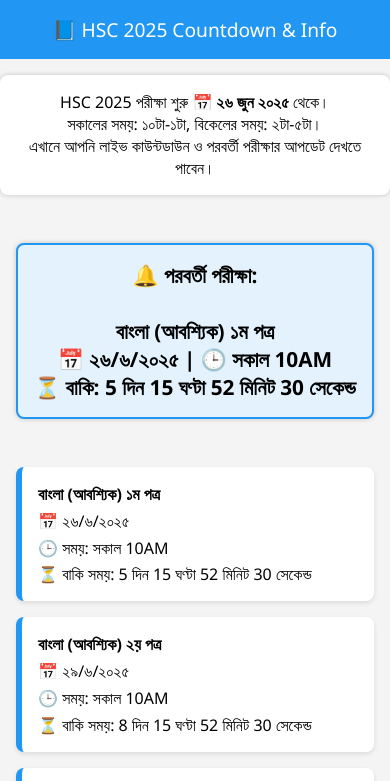
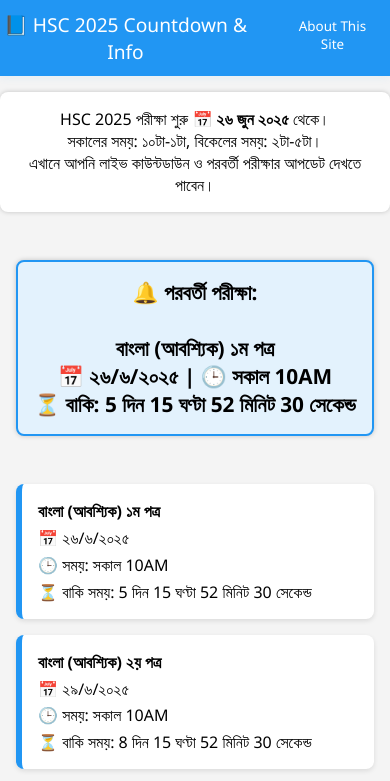
Before and after one commit to shajidul-sobuj/hsc25-countdown, a plain HTML site: page index.html in a window 390 px wide. Shown: the top 781 px of the page. Drawn offline with Linux system fonts and the light colour scheme.

Commit message:
Add files via upload

```diff
--- /dev/null
+++ b/about.css
@@ -0,0 +1,197 @@
+body {
+            background: #fafbfc;
+            font-family: 'Segoe UI', Arial, sans-serif;
+            color: #333;
+            margin: 0;
+            padding: 0;
+        }
+        .about-container {
+            max-width: 600px;
+            margin: 40px auto 0 auto;
+            background: #fff;
+            border-radius: 12px;
+            box-shadow: 0 2px 8px rgba(0,0,0,0.07);
+            padding: 2rem 2.5rem 1.5rem 2.5rem;
+        }
+        h2 {
+            color: #2196f3;
+            margin-top: 0;
+            margin-bottom: 1rem;
+        }
+        .about-container p {
+            line-height: 1.7;
+            margin: 0.7em 0;
+        }
+        .dev-card {
+            display: flex;
+            align-items: center;
+            gap: 1.2rem;
+            background: #f5f7fa;
+            border-radius: 8px;
+            padding: 1.2rem 1.2rem 1.2rem 1.2rem;
+            margin: 1.5rem 0 1.2rem 0;
+            box-shadow: 0 1px 4px rgba(33,150,243,0.07);
+        }
+        .dev-avatar {
+            width: 64px;
+            height: 64px;
+            border-radius: 50%;
+            background: #e3eaf3;
+            object-fit: cover;
+            border: 2px solid #2196f3;
+        }
+        .dev-info {
+            flex: 1;
+        }
+        .dev-info h3 {
+            margin: 0 0 0.2em 0;
+            color: #1769aa;
+            font-size: 1.2em;
+        }
+        .dev-info p {
+            margin: 0;
+            font-size: 1em;
+            color: #555;
+        }
+        .contact-btns {
+            margin-top: 1em;
+            display: flex;
+            gap: 0.7em;
+            flex-wrap: wrap;
+        }
+        .link-btn {
+            display: inline-block;
+            padding: 0.45em 1.2em;
+            font-size: 1em;
+            color: #fff;
+            background: #2196f3;
+            border: none;
+            border-radius: 4px;
+            text-decoration: none;
+            cursor: pointer;
+            transition: background 0.2s;
+            box-shadow: 0 1px 3px rgba(33,150,243,0.08);
+        }
+        .link-btn:hover, .link-btn:focus {
+            background: #1769aa;
+        }
+        .credit {
+            text-align: left;
+            padding: 1.5rem 0 0.5rem 2.5rem;
+            color: #888;
+            font-size: 1rem;
+        }
+        @media (max-width: 700px) {
+            .about-container {
+                padding: 1rem;
+                margin: 20px 8px 0 8px;
+            }
+            .dev-card {
+                flex-direction: column;
+                align-items: flex-start;
+                gap: 0.7rem;
+            }
+            .credit {
+                padding-left: 1rem;
+            }
+        }
+
+        nav {
+  background-color: #2196f3;
+  padding: 10px 20px;
+  position: fixed;
+  top: 0;
+  left: 0;
+  width: 100vw;
+  z-index: 1000;
+  box-shadow: 0 2px 8px rgba(33,150,243,0.07);
+  display: flex;
+  align-items: center;
+  justify-content: space-between;
+}
+
+.nav-title {
+  color: #fff;
+  font-size: 1.25em;
+  font-weight: 600;
+  text-align: center;
+  flex: 1;
+}
+
+nav ul {
+  margin: 0;
+  padding: 0;
+  display: flex;
+  gap: 1.5rem;
+  align-items: center;
+  list-style: none;
+}
+
+nav ul li {
+  display: inline-block;
+}
+
+.nav-btn {
+  color: #fff;
+  background: transparent;
+  border: none;
+  font-size: 1.08em;
+  font-weight: 500;
+  padding: 0.4em 1.2em;
+  border-radius: 4px;
+  cursor: pointer;
+  text-decoration: none;
+  transition: background 0.18s;
+}
+
+.nav-btn:hover, .nav-btn.active {
+  background: #1769aa;
+  color: #fff;
+  text-decoration: none;
+}
+
+/* Responsive styles */
+@media (max-width: 700px) {
+  nav {
+    flex-direction: column;
+    align-items: stretch;
+    padding: 8px 5vw;
+    gap: 0.5rem;
+  }
+  .nav-title {
+    font-size: 1.05em;
+    margin-bottom: 0.3em;
+    text-align: center;
+  }
+  nav ul {
+    justify-content: flex-end;
+    gap: 0.7rem;
+  }
+}
+
+/* Add margin to content to avoid overlap with fixed navbar */
+.about-container, .credit {
+  margin-top: 70px;
+}
+
+.navbar {
+            width: 100%;
+            background: #2196f3;
+            padding: 0.7rem 0;
+            display: flex;
+            justify-content: center;
+            gap: 1.5rem;
+            box-shadow: 0 2px 8px rgba(33,150,243,0.07);
+        }
+        .nav-btn {
+            color: #fff;
+            background: transparent;
+            border: none;
+            font-size: 0.7em;
+            font-weight: 500;
+            padding: 0.4em 1.2em;
+            border-radius: 4px;
+            cursor: pointer;
+            text-decoration: none;
+            transition: background 0.18s;
+        }
--- a/index.html
+++ b/index.html
@@ -10,7 +10,10 @@
   <link rel="stylesheet" href="styles.css" />
 </head>
 <body class="light">
-  <nav>📘 HSC 2025 Countdown & Info</nav>
+  <nav class="navbar">📘 HSC 2025 Countdown & Info
+        <a href="about.html" class="nav-btn active">About This Site</a>
+    </nav>
+  </nav>
   <div class="toggle">
     <!-- <button onclick="toggleTheme()">🌗 থিম বদলাও</button> -->
   </div>
@@ -97,8 +100,10 @@
       });
     }
   </script>
-  <footer class="footer-custom">
-    Developed by <a href="https://github.com/shajidul-sobuj" target="_blank" rel="noopener" class="footer-link">Shajidul Islam Sobuj</a> | © 2025
-  </footer>
+  <footer style="text-align:center; margin-top: 20px;">
+  <p>Made with ❤️ by <strong>Kazi Shajidul Islam Sobuj</strong> | CSE, DIU</p>
+  <p>📧 <a href="mailto:shajidul.islam.sobuj@gmail.com">shajidul.islam.sobuj@gmail.com</a> | <a href="https://github.com/shajidul-sobuj" target="_blank">GitHub</a> | <a href="https://www.linkedin.com/in/shajidul-sobuj" target="_blank">LinkedIn</a></p>
+  <p>Version 1.0 | Updated: June 20, 2025</p>
+</footer>
 </body>
 </html>
--- a/styles.css
+++ b/styles.css
@@ -83,3 +83,24 @@
       font-size: 0.95rem;
       line-break: anywhere;
     }
+    .navbar {
+            width: 100%;
+            background: #2196f3;
+            padding: 0.7rem 0;
+            display: flex;
+            justify-content: center;
+            gap: 1.5rem;
+            box-shadow: 0 2px 8px rgba(33,150,243,0.07);
+        }
+        .nav-btn {
+            color: #fff;
+            background: transparent;
+            border: none;
+            font-size: 0.7em;
+            font-weight: 500;
+            padding: 0.4em 1.2em;
+            border-radius: 4px;
+            cursor: pointer;
+            text-decoration: none;
+            transition: background 0.18s;
+        }
```
Also changed, not shown: about.html (added, +66 -0 lines).
